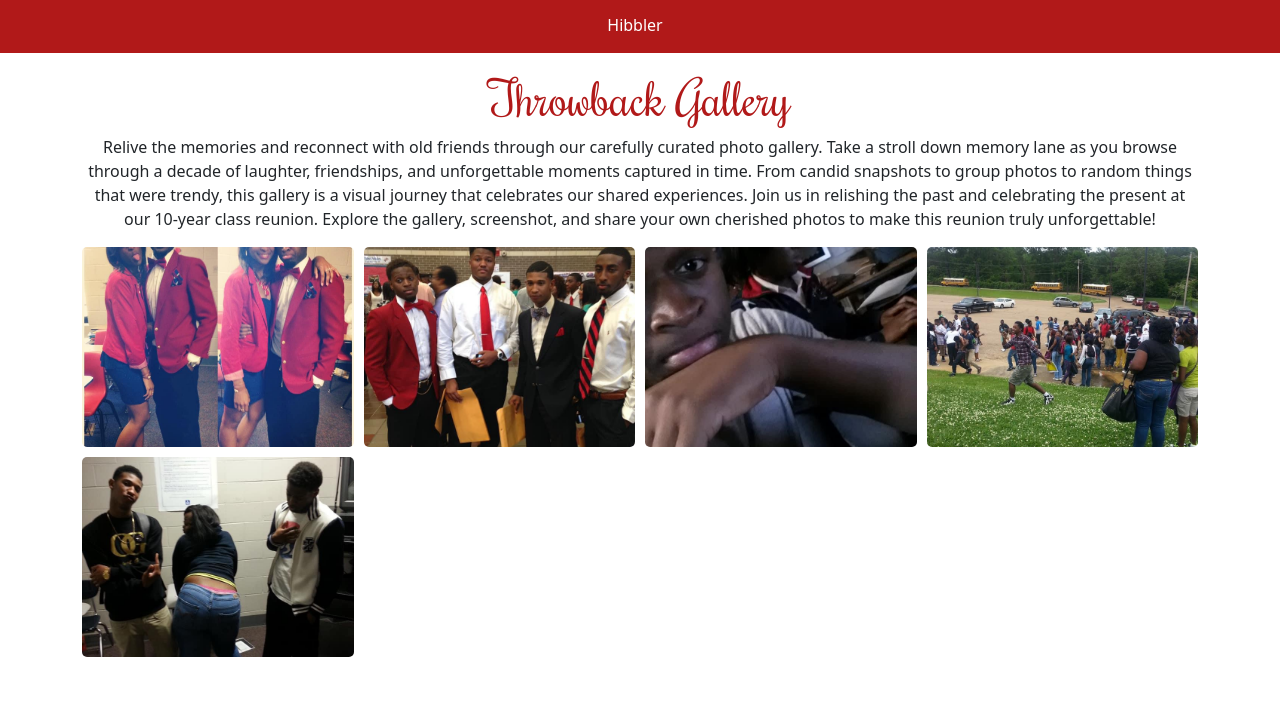
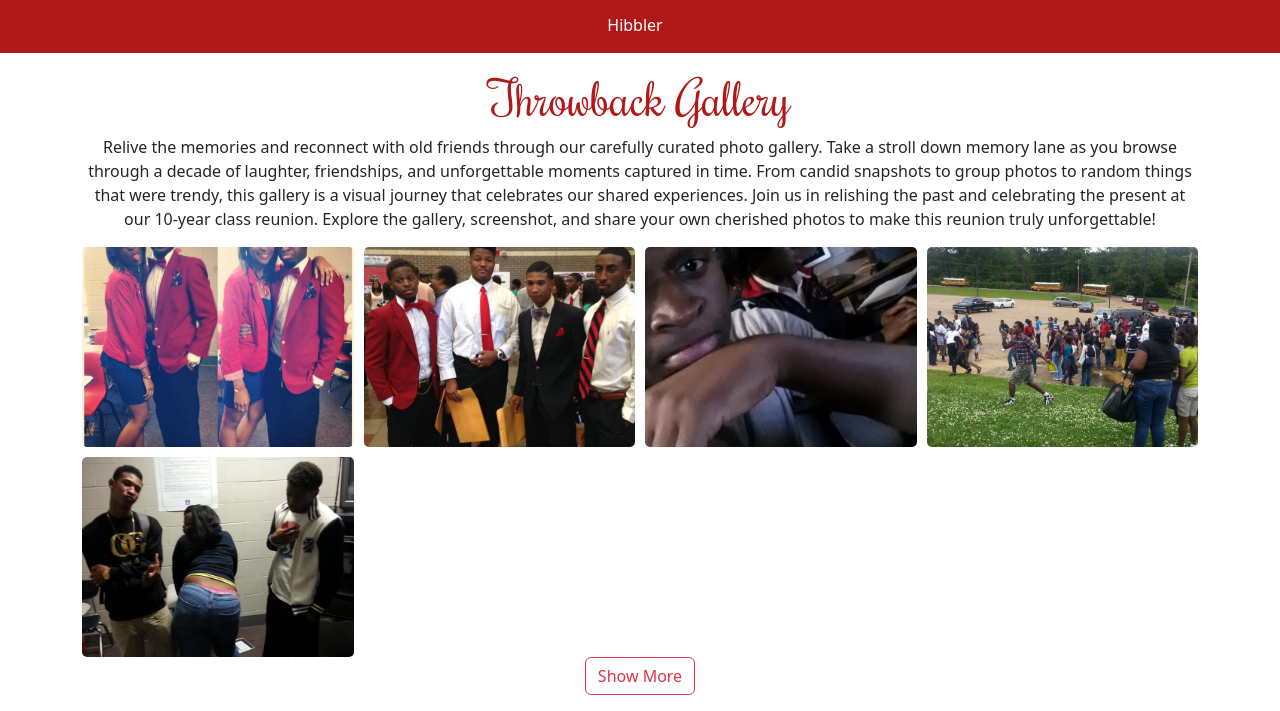
Before and after one commit to She-Who-Remains/ClassReunion, a plain HTML site: page index.html in a window 1280 px wide. Shown: the part 2755-3466 px from the top of the page. Before the commit the page ends 3428 px from the top, so only its background shows below. Drawn offline with nearby package versions, Linux system fonts and the light colour scheme.

Commit message:
Add files via upload

```diff
--- a/index.html
+++ b/index.html
@@ -562,6 +562,7 @@
          <p class="text-center">
 
              <!-- <button class=" btn btn-outline-danger send--photos--btn justify-content-md-around" type="button" >send photos</button> -->
+             <button id="showMoreButton" class=" btn btn-outline-danger send--photos--btn justify-content-md-around" type="button" >show more</button>
          </p>
     </section>
     <!-- FOOTER -->
```
